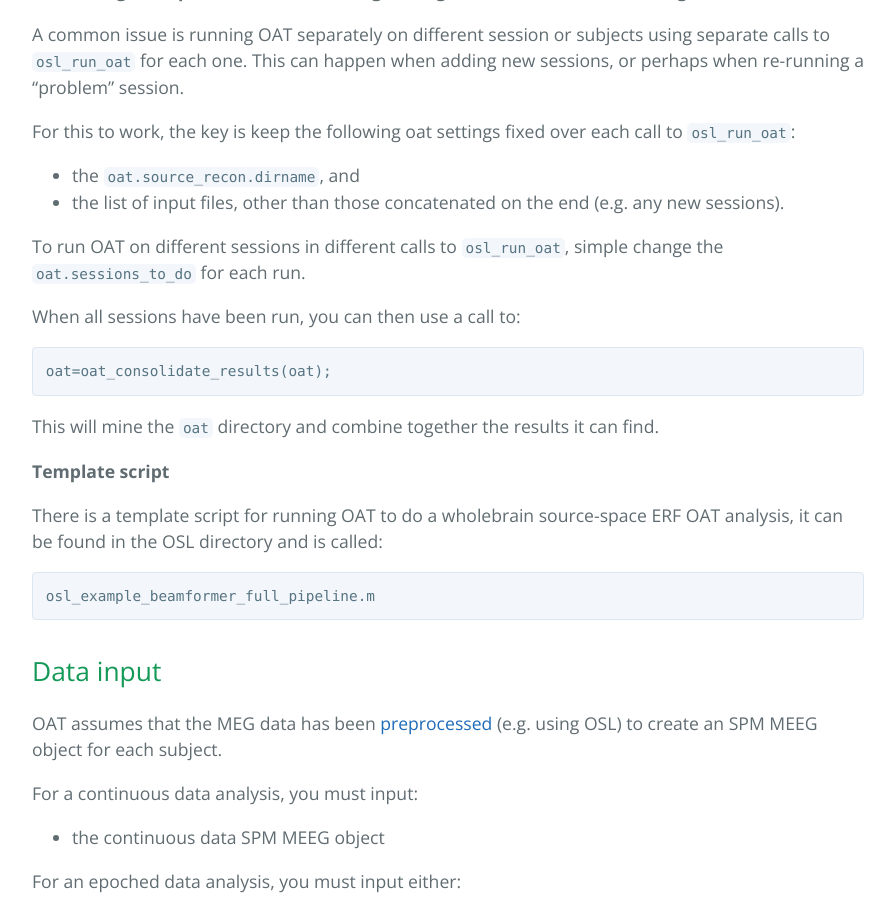
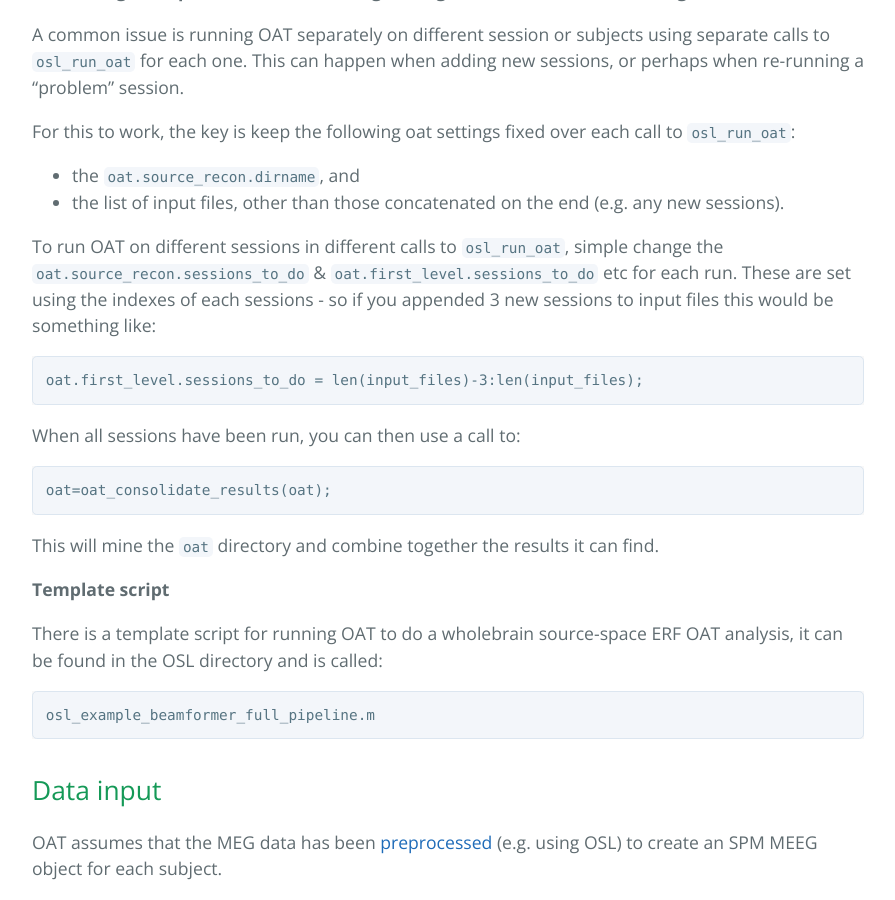
Before and after one commit to OHBA-analysis/osl-docs, a Jekyll site: the page built from pages/docs/oat.md, in a window 1280 px wide and 900 px high, scrolled down 1376 px. Shown: the whole window, without its empty margins (192-1087 px from the left). Built offline with Jekyll 4.4.1, drawn with Linux system fonts in a browser that asks for light colours.

Commit message:
Updated oat.md so the sessions_to_do information is correct
I noticed that this failed, and realised 'sessions_to_do' needed to be set for each level as changed. It was also not clear how you set sessions so I changed that.

```diff
--- a/pages/docs/oat.md
+++ b/pages/docs/oat.md
@@ -34,7 +34,9 @@ For this to work, the key is keep the following oat settings fixed over each cal
 - the `oat.source_recon.dirname`, and
 - the list of input files, other than those concatenated on the end (e.g. any new sessions).
 
-To run OAT on different sessions in different calls to `osl_run_oat`, simple change the `oat.sessions_to_do` for each run.
+To run OAT on different sessions in different calls to `osl_run_oat`, simple change the `oat.source_recon.sessions_to_do` & `oat.first_level.sessions_to_do` etc for each run. These are set using the indexes of each sessions - so if you appended 3 new sessions to input files this would be something like:
+
+    oat.first_level.sessions_to_do = len(input_files)-3:len(input_files);
 
 When all sessions have been run, you can then use a call to:
 
```
